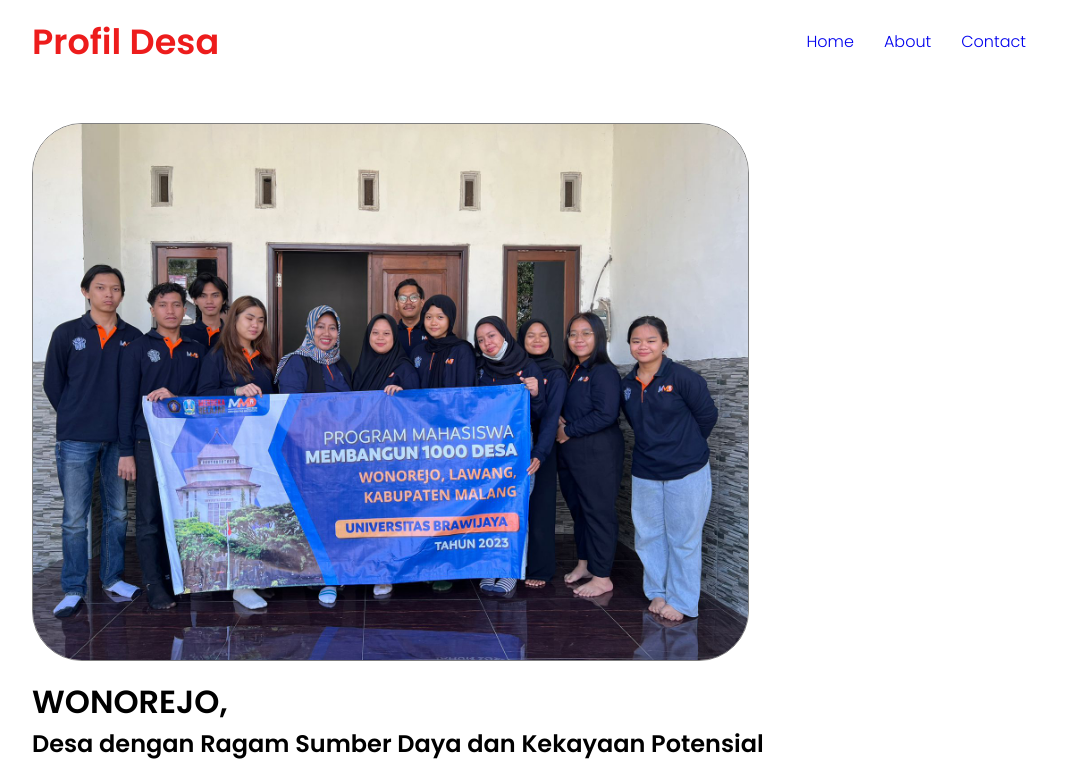
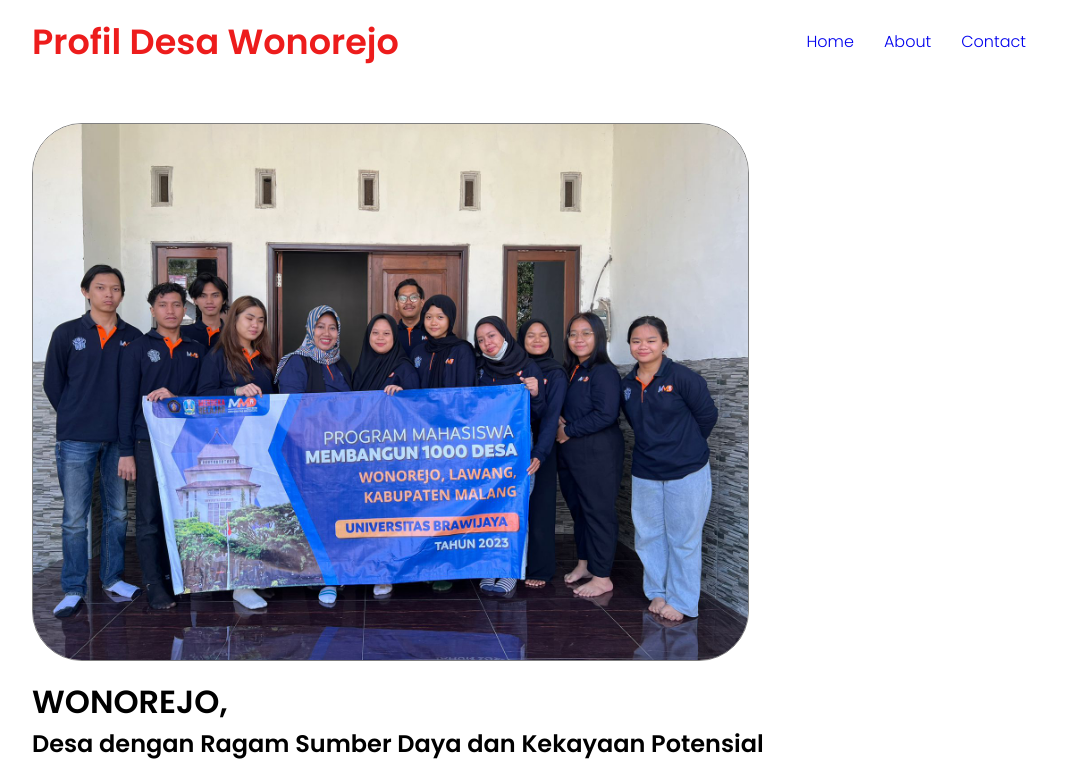
Before and after one commit to SlashGibsonn/web-desa-kkn, a plain HTML site: page www/index.html in a window 1280 px wide. Shown: the top 773 px of the page, without its empty margins (96-1182 px from the left). Drawn offline with Linux system fonts and the light colour scheme.

Commit message:
adjust app.yaml and index.html file

```diff
--- a/www/index.html
+++ b/www/index.html
@@ -9,14 +9,14 @@
     <link href="https://fonts.googleapis.com/css2?family=Poppins:ital,wght@0,300;0,600;1,700&family=Quicksand:wght@400;700&display=swap" rel="stylesheet">
     <link rel="stylesheet" href="https://cdnjs.cloudflare.com/ajax/libs/font-awesome/6.4.2/css/all.min.css" integrity="sha512-z3gLpd7yknf1YoNbCzqRKc4qyor8gaKU1qmn+CShxbuBusANI9QpRohGBreCFkKxLhei6S9CQXFEbbKuqLg0DA==" crossorigin="anonymous" referrerpolicy="no-referrer" />
     <link rel="stylesheet" href="style/style.css">
-    <title>Profil Desa</title>
+    <title>Profil Desa </title>
 </head>
 <body>
     <header>
         <div class="container">
             <div class="box-navigasi">
                 <div class="logo">
-                    <h1 id="Profil">Profil Desa</h1>
+                    <h1 id="Profil">Profil Desa Wonorejo</h1>
                 </div>
                 <div class="menu-navigasi">
                     <nav>
```
Also changed, not shown: 1 other file.
